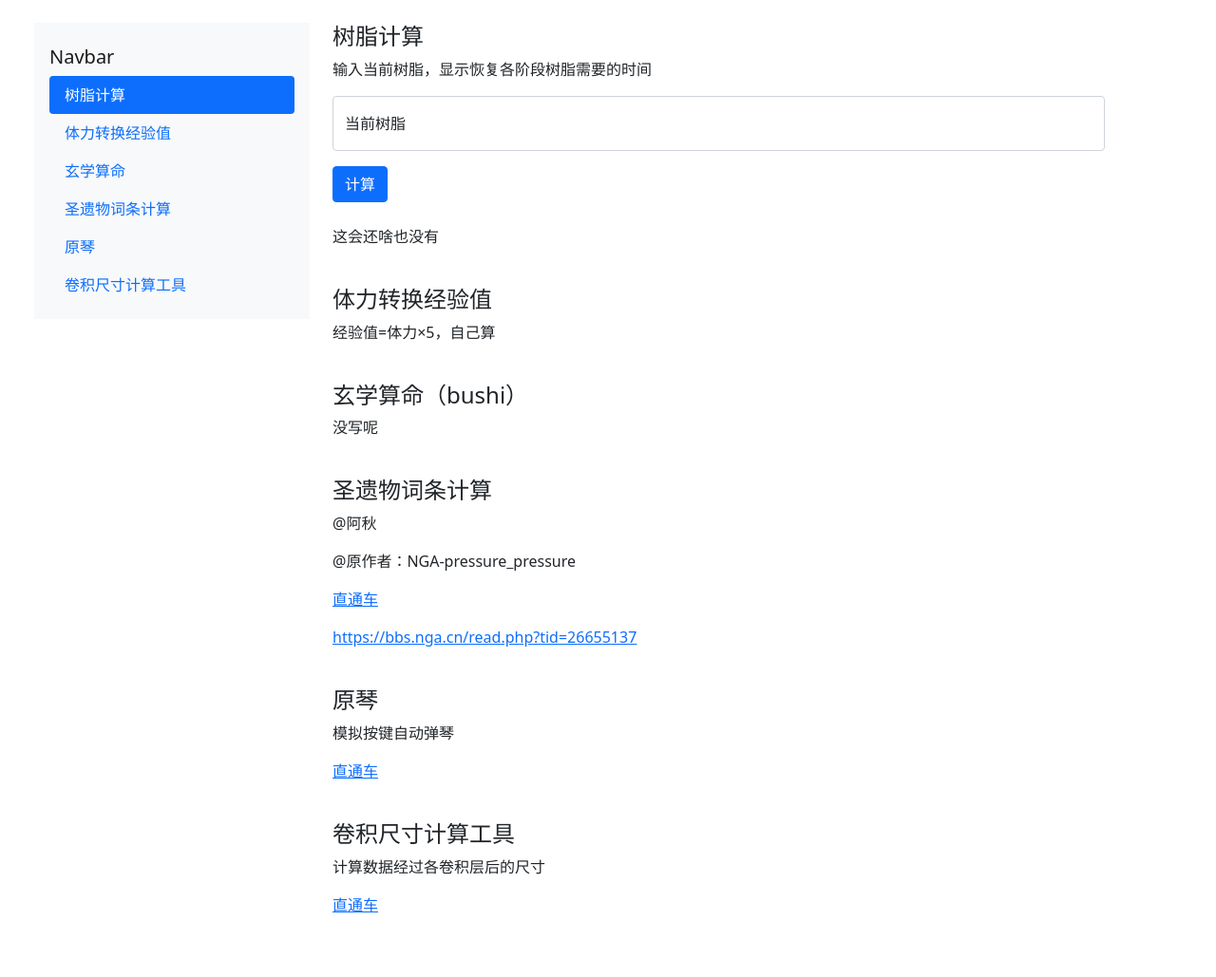
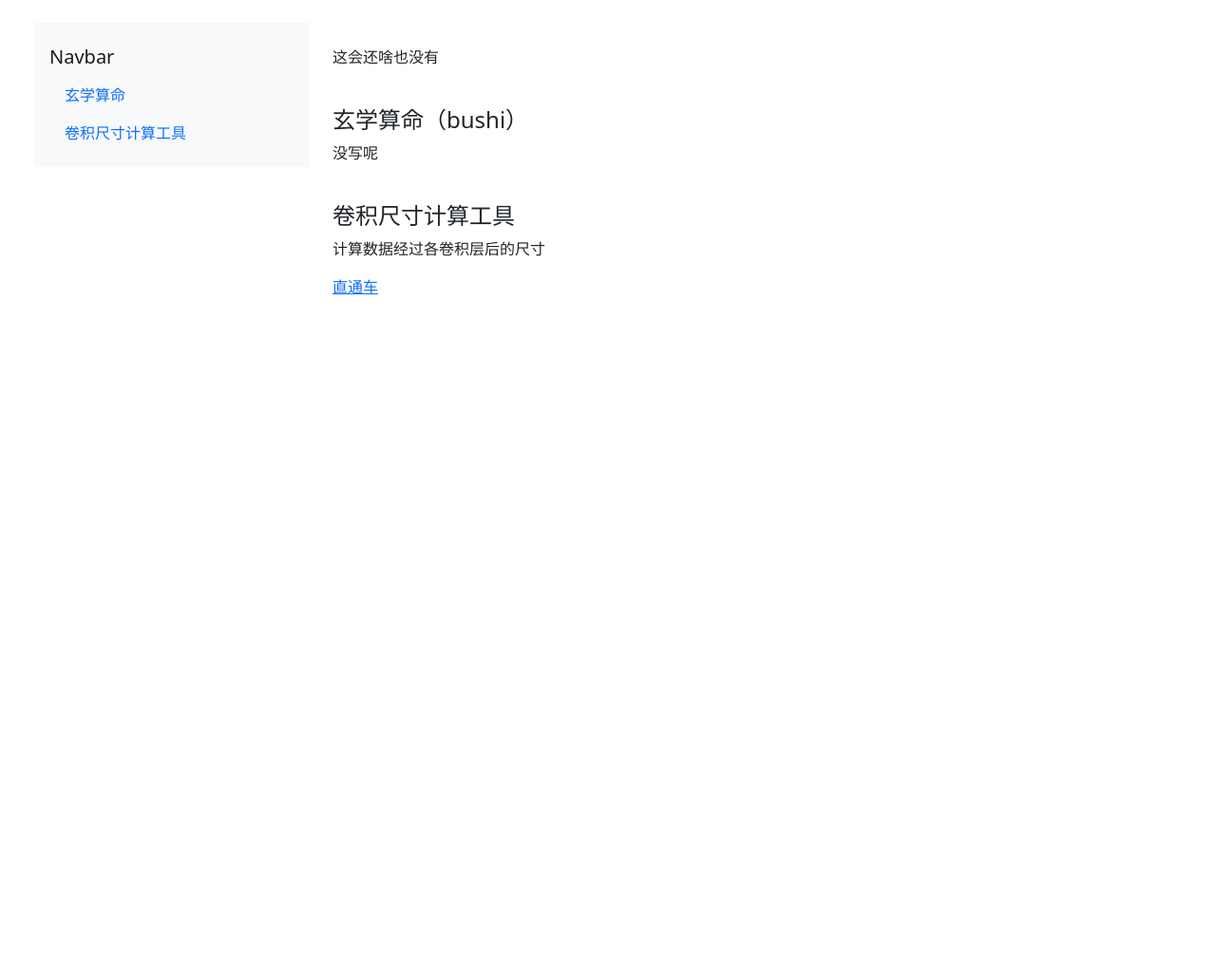
Before and after one commit to uu9/uu9.github.io, a Jekyll site: the page tools/index.html, which Jekyll copies as it is, in a window 1280 px wide. Shown: the whole page at 95% size. Built offline with Jekyll 4.4.1, drawn with Linux system fonts in a browser that asks for light colours; after the commit the page ends 900 px from its top, so only the background shows below that.

Commit message:
Update index.html

```diff
--- a/tools/index.html
+++ b/tools/index.html
@@ -25,76 +25,21 @@
               <nav id="navbar-example" class="navbar navbar-light bg-light flex-column align-items-stretch p-3">
                 <a class="navbar-brand" href="#">Navbar</a>
                 <nav class="nav nav-pills flex-column">
-                  <a class="nav-link active" href="#item-1">树脂计算</a>
-                  <a class="nav-link" href="#item-2">体力转换经验值</a>
-                  <a class="nav-link" href="#item-3">玄学算命</a>
-                  <a class="nav-link" href="#item-4">圣遗物词条计算</a>
-		  <a class="nav-link" href="#item-5">原琴</a>
-		  <a class="nav-link" href="#item-6">卷积尺寸计算工具</a>
+                  <a class="nav-link" href="#item-1">玄学算命</a>
+		  <a class="nav-link" href="#item-2">卷积尺寸计算工具</a>
                 </nav>
               </nav>
             </div>
             <div class="col-8">
               <div data-bs-spy="scroll" data-bs-target="#navbar-example3" data-bs-offset="0" class="scrollspy-example-2"
                 tabindex="0">
-                <h4 id="item-1">树脂计算</h4>
-                <p>输入当前树脂，显示恢复各阶段树脂需要的时间</p>
-                <div class="form-floating mb-3">
-                  <input type="number" class="form-control" id="points" placeholder="0">
-                  <label for="floatingInput">当前树脂</label>
-                </div>
-                <div class="col-12">
-                  <button type="submit" class="btn btn-primary">计算</button>
-                </div>
-                <!-------------------------------------------->
-                <script>
-                $("button").click(function(){
-                  var points = $("#points").val();
-                  var d = new Date();
-                  var stamp = d.getTime();
-                  var out = "";
-                  //1min=60000ms
-                  for(i=Number(points)-Number(points)%10+10;i<=160;i+=10){
-                    //alert((i-points)*60000*8);
-                    var d2 = new Date((i-points)*60000*8+stamp)
-                    datevalues = [
-                      d2.getFullYear(),
-                      d2.getMonth() + 1,
-                      d2.getDate(),
-                      d2.getHours(),
-                      d2.getMinutes(),
-                      d2.getSeconds(),
-                    ];
-                    var minutes = datevalues[4];
-                    var minutes = minutes.toString();
-                    datevalues[4] = minutes.length==1?'0'+minutes:minutes;
-                    //alert(datevalues); //=> [2011, 3, 25, 23, 0, 0]
-                    out += "在 "+datevalues[2]+'号 '+datevalues[3]+':'+datevalues[4]+" 恢复至树脂："+i+"<br>";
-                  }
-                  $("#dataArea").html(out);
-                });
-              </script>
-                <!-------------------------------------------->
                 <br>
                 <p id="dataArea">这会还啥也没有</p>
                 <br>
-                <h4 id="item-2">体力转换经验值</h4>
-                <p>经验值=体力×5，自己算</p>
-                <br>
-                <h4 id="item-3">玄学算命（bushi）</h4>
+                <h4 id="item-1">玄学算命（bushi）</h4>
                 <p>没写呢</p>
                 <br>
-                <h4 id="item-4">圣遗物词条计算</h4>
-                <p>@阿秋</p>
-                <p>@原作者：NGA-pressure_pressure</p>
-                <p><a href="http://spongem.com/ajglz/ys/ys.html" class="pe-auto">直通车</p>
-                <p><a href="https://bbs.nga.cn/read.php?tid=26655137" class="pe-auto">https://bbs.nga.cn/read.php?tid=26655137</a></p>
-		<br>
-		<h4 id="item-5">原琴</h4>
-                <p>模拟按键自动弹琴</p>
-                <p><a href="https://github.com/uu9/Gensound" class="pe-auto">直通车</a></p>
-                <br>
-		<h4 id="item-6">卷积尺寸计算工具</h4>
+		<h4 id="item-2">卷积尺寸计算工具</h4>
                 <p>计算数据经过各卷积层后的尺寸</p>
                 <p><a href="ml_tools.html" class="pe-auto">直通车</a></p>
                 <br>
```
